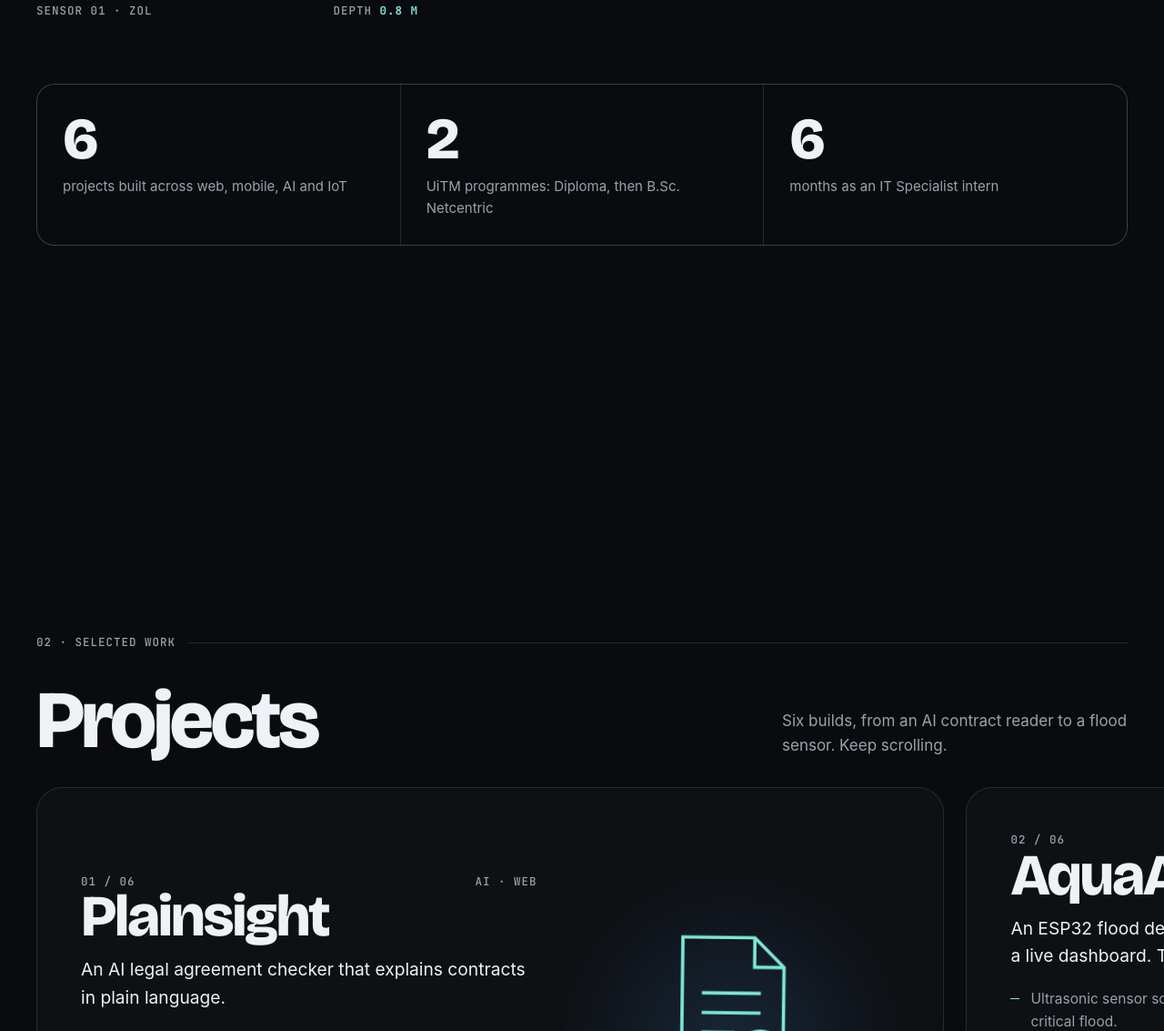
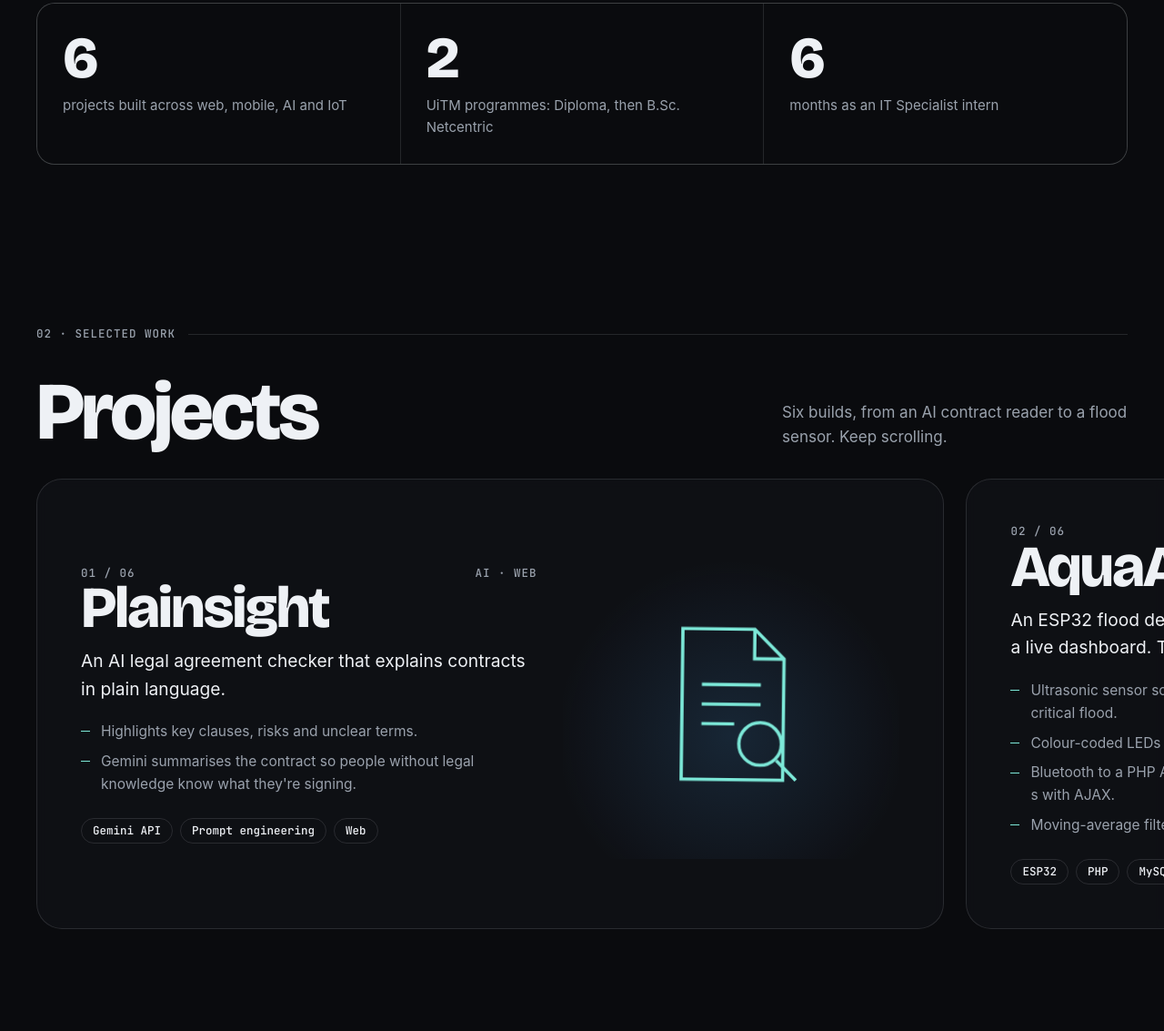
Before and after one commit to ZolfahmizalKhairudin/ZolfahmizalKhairudin.github.io, a plain HTML site: page index.html in a window 1280 px wide. Shown: the part 1667-2800 px from the top of the page at 91% size. Drawn offline with nearby package versions, Linux system fonts and the light colour scheme.

Commit message:
Tighten section spacing and fix pinned projects on short screens
Co-Authored-By: Claude Opus 5.5 <noreply@anthropic.com>

```diff
--- a/index.html
+++ b/index.html
@@ -92,7 +92,7 @@
   .btn svg { width: 16px; height: 16px; }
 
   /* sections */
-  .sec { padding: clamp(96px, 14vw, 180px) 0; }
+  .sec { padding: clamp(56px, 7vw, 96px) 0; }
   .sec-label { display: flex; align-items: center; gap: 14px; margin: 0 0 36px; }
   .sec-label::after { content: ""; flex: 1; height: 1px; background: var(--line); }
   h2 { margin: 0; font: 800 clamp(40px, 7vw, 104px)/.92 var(--display); letter-spacing: -.04em; }
@@ -145,8 +145,8 @@
   @media (min-width: 900px) { .panel { grid-template-columns: 1.15fr .85fr; align-items: center; } .art { min-height: 340px; } }
 
   /* horizontal mode, set by JS on wide screens only */
-  .h-mode { padding-bottom: 0; }
-  .h-mode .work-pin { height: 100svh; display: flex; flex-direction: column; justify-content: center; overflow: hidden; }
+  .h-mode { padding-top: 0; padding-bottom: 0; }
+  .h-mode .work-pin { height: 100svh; display: flex; flex-direction: column; justify-content: flex-start; padding-top: 88px; overflow: hidden; }
   .h-mode .work-head { margin-bottom: 32px; }
   .h-mode .track { display: flex; gap: 24px; width: max-content; padding-right: 20px; }
   .h-mode .panel { width: min(78vw, 1000px); flex: none; }
@@ -625,7 +625,7 @@
 
   // Projects: pinned horizontal ride on wide screens, plain stack elsewhere.
   const mm = gsap.matchMedia();
-  mm.add('(min-width: 900px)', () => {
+  mm.add('(min-width: 900px) and (min-height: 700px)', () => {
     const work = document.getElementById('work'), track = work.querySelector('.track');
     work.classList.add('h-mode');
     const dist = () => Math.max(0, track.scrollWidth - track.parentElement.clientWidth);
@@ -639,7 +639,7 @@
     }));
     return () => work.classList.remove('h-mode');
   });
-  mm.add('(max-width: 899px)', () => {
+  mm.add('(max-width: 899px), (max-height: 699px)', () => {
     gsap.utils.toArray('.panel').forEach((p) => gsap.from(p, { y: 60, opacity: 0, duration: 0.9, ease: 'power3.out', scrollTrigger: { trigger: p, start: 'top 88%' } }));
   });
 
```
